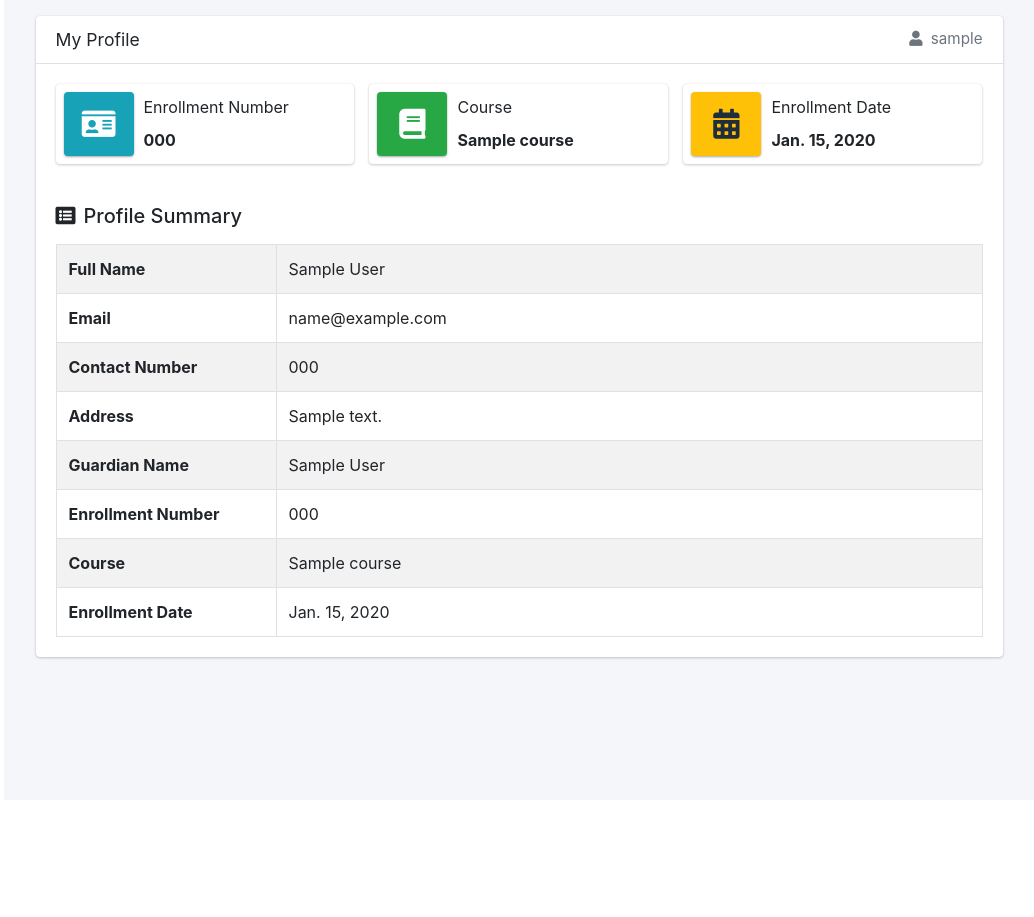
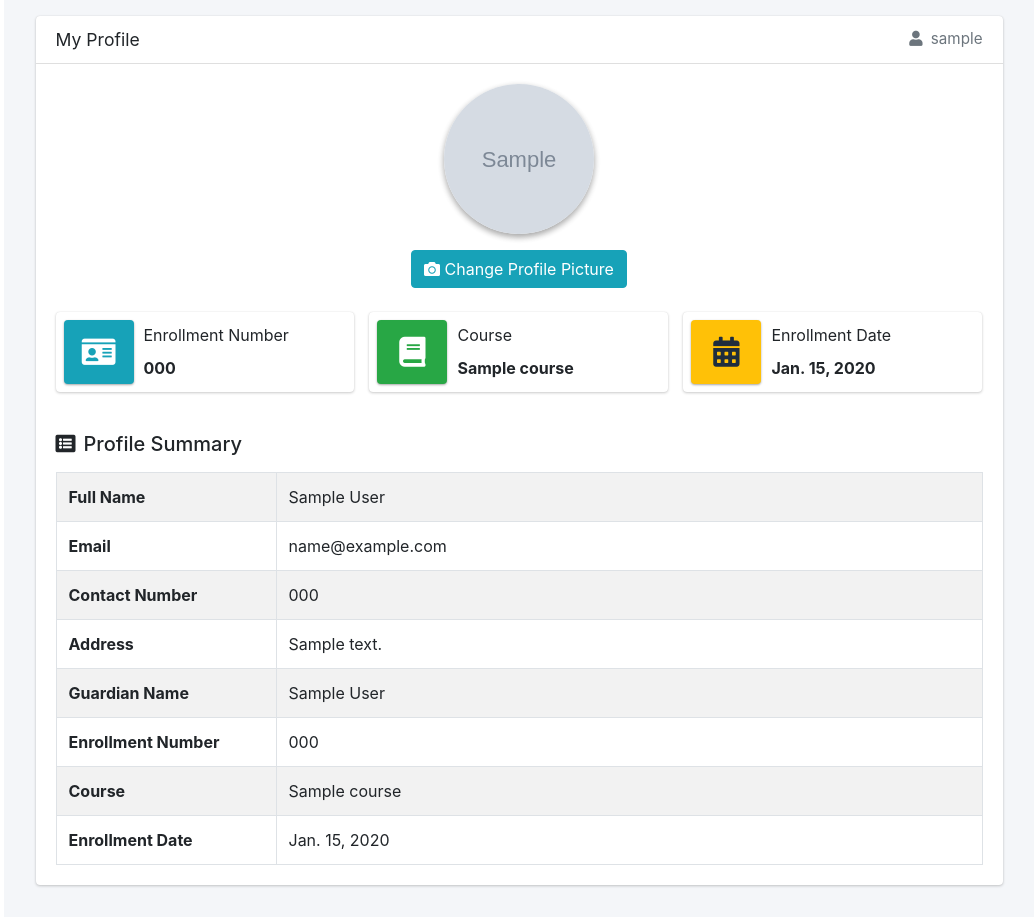
Before and after one commit to UjwalGuragain/EduTrack, a Django app: template student_management_system/edu_track/templates/edu_track/dashboards/my_profile.html in a window 1280 px wide. Shown: the whole page, without its empty margins (246-1280 px from the left). Before the commit the page ends 660 px from the top, so only its background shows below. Run offline with Django 5.2, Linux system fonts and the light colour scheme; the template is opened without the code that fills it: values that come from a table or form of the project are taken from there, others are empty; tables that the repository leaves empty hold one stand-in row (values such as "Sample post"); grey boxes marked "Sample" are stand-in pictures; some libraries are stand-ins or nearby versions.

Commit message:
feat: add profile picture and change profile picture feature in student's profile page

```diff
--- a/student_management_system/edu_track/templates/edu_track/dashboards/my_profile.html
+++ b/student_management_system/edu_track/templates/edu_track/dashboards/my_profile.html
@@ -15,6 +15,34 @@
             </div>
 
             <div class="card-body">
+                <div class="text-center mb-4">
+
+    {% if student.profile_picture %}
+        <img src="{{ student.profile_picture.url }}"
+             class="img-circle elevation-2"
+             width="150"
+             height="150"
+             style="object-fit: cover;">
+    {% else %}
+        <img src="https://ui-avatars.com/api/?name={{ student.full_name|urlencode }}&size=150"
+             class="img-circle elevation-2">
+    {% endif %}
+
+    <div class="mt-3">
+
+        <a href="{% url 'student_upload_picture' %}"
+           class="btn btn-info">
+
+            <i class="fas fa-camera"></i>
+
+            Change Profile Picture
+
+        </a>
+
+    </div>
+
+</div>
+
                 <div class="row">
                     <div class="col-md-4">
                         <div class="info-box">
```
